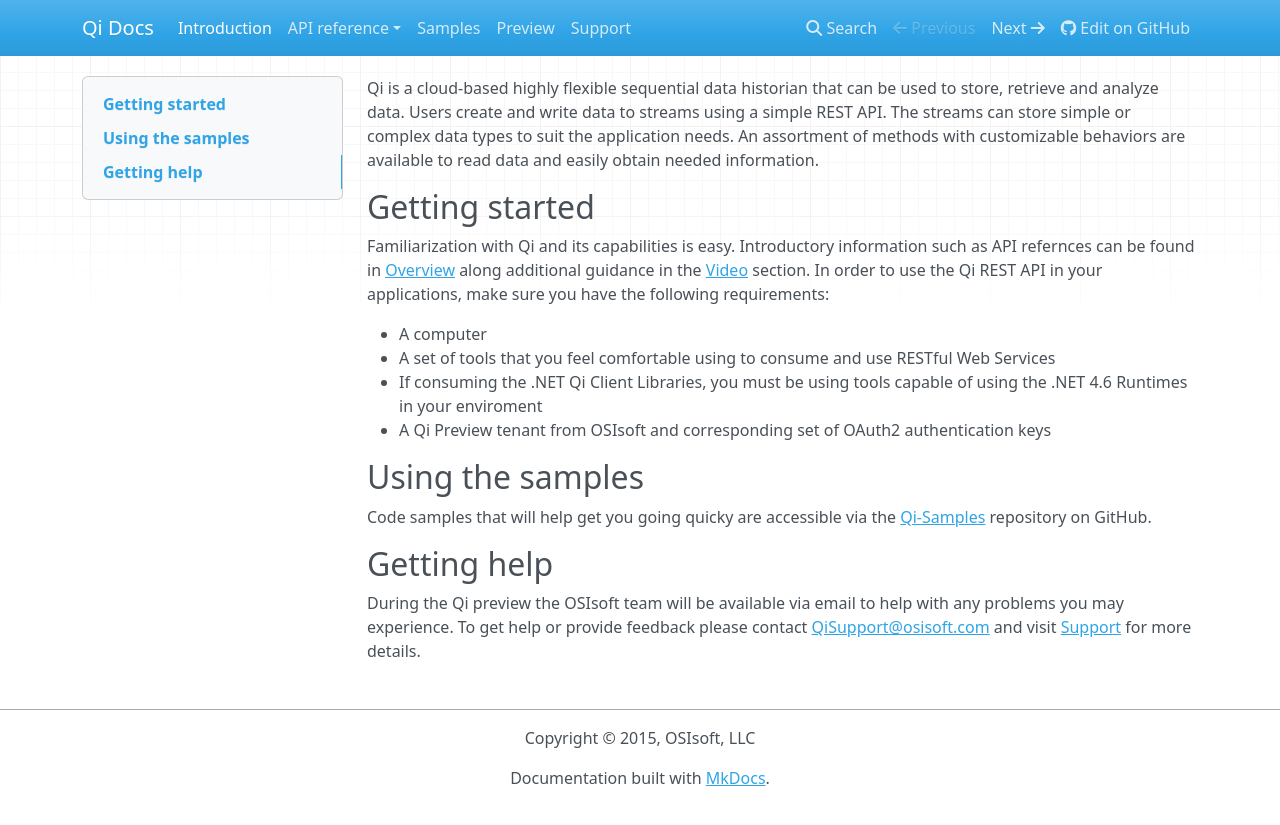
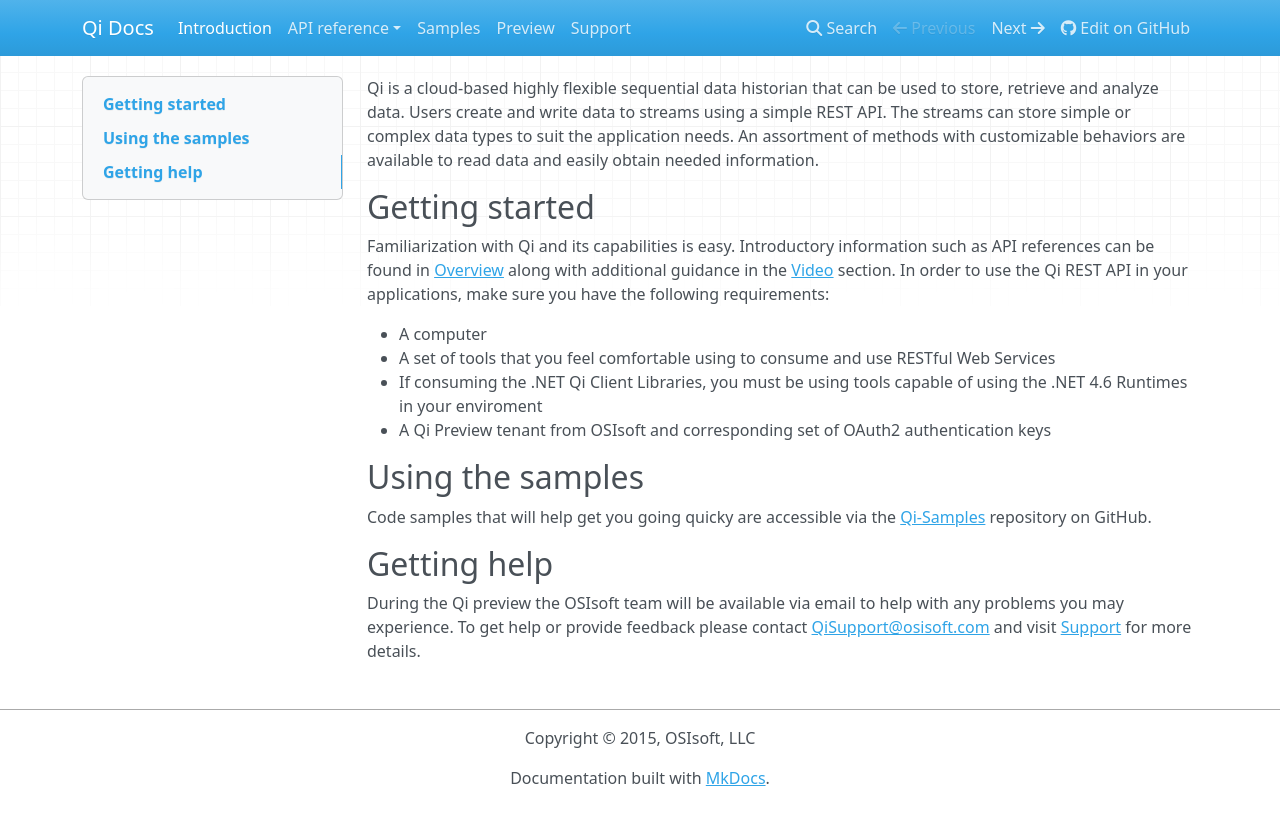
Before and after one commit to ssuryanarayanan/Qi-Docs, an MkDocs documentation site: the page built from docs/index.md, in a window 1280 px wide. Shown: the top 825 px of the page. Built offline with MkDocs 1.6.1, drawn with Linux system fonts in a browser that asks for light colours; nearby versions of some CDN libraries; old or Windows-style settings are respelled for this version of MkDocs.

Commit message:
Update index.md

```diff
--- a/docs/index.md
+++ b/docs/index.md
@@ -1,7 +1,7 @@
 Qi is a cloud-based highly flexible sequential data historian that can be used to store, retrieve and analyze data. Users create and write data to streams using a simple REST API. The streams can store simple or complex data types to suit the application needs. An assortment of methods with customizable behaviors are available to read data and easily obtain needed information.
 
 ## Getting started
-Familiarization with Qi and its capabilities is easy. Introductory information such as API refernces can be found in [Overview](https://qi-docs.readthedocs.org/en/latest/Overview/) along additional guidance in the [Video](https://qi-docs.readthedocs.org/en/latest/Videos/) section. In order to use the Qi REST API in your applications, make sure you have the following requirements:
+Familiarization with Qi and its capabilities is easy. Introductory information such as API references can be found in [Overview](https://qi-docs.readthedocs.org/en/latest/Overview/) along with additional guidance in the [Video](https://qi-docs.readthedocs.org/en/latest/Videos/) section. In order to use the Qi REST API in your applications, make sure you have the following requirements:
 
 - A computer
 - A set of tools that you feel comfortable using to consume and use RESTful Web Services
```
